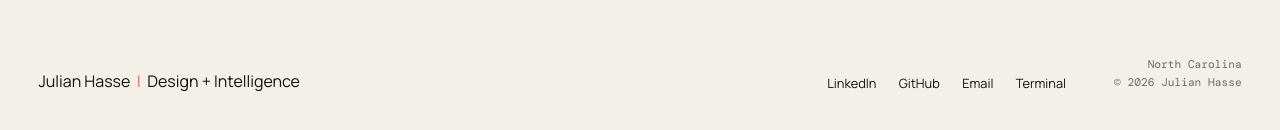
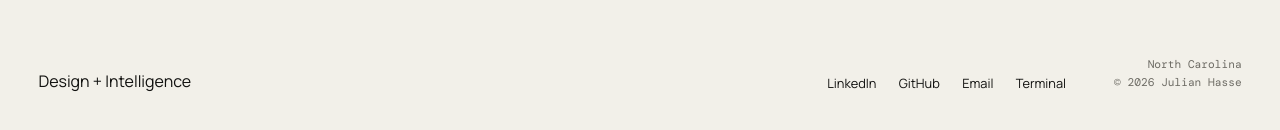
Before and after one commit to julianhasse/personal-web, a plain HTML site: page index.html in a window 1280 px wide. Shown: the part 2921-3051 px from the top of the page. Drawn offline with nearby package versions, Linux system fonts and the light colour scheme; no server answers; a web font is replaced by a local one.

Commit message:
Editorial OS improved

```diff
--- a/index.html
+++ b/index.html
@@ -117,9 +117,7 @@
     </section>
   </main>
   <footer class="site-footer shell section-pad section-rule">
-    <div class="footer-brand">Julian Hasse <span aria-hidden="true" style="color:#ff5a36" ;>&nbsp;|&nbsp; </span> Design
-      +
-      Intelligence</div>
+    <div class="footer-brand">Design + Intelligence</div>
     <div class=" footer-links">
       <a href="https://www.linkedin.com/in/julianhasse" rel="noreferrer" target="_blank">LinkedIn</a>
       <a href="https://github.com/julianhasse" rel="noreferrer" target="_blank">GitHub</a>
```
